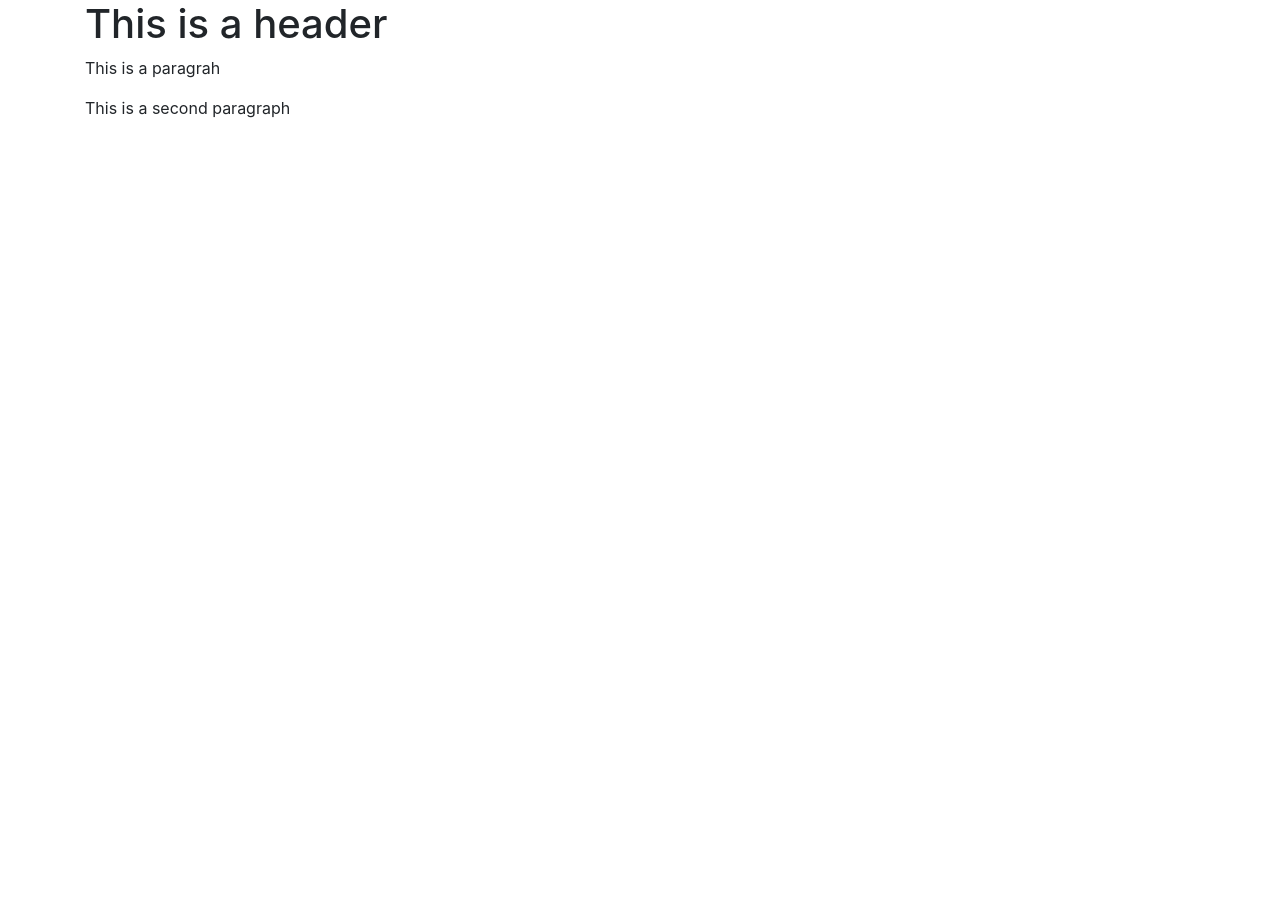
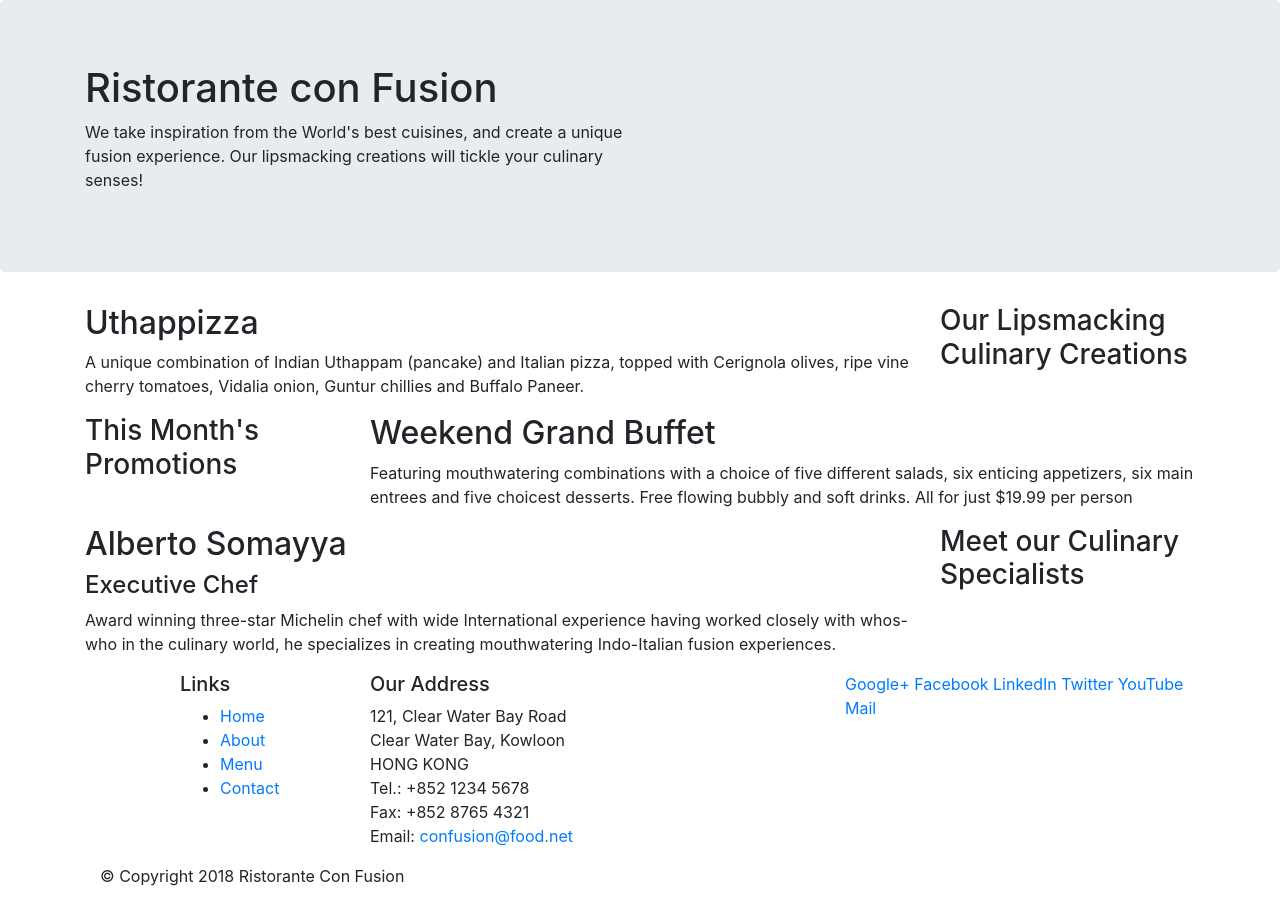
Before and after one commit to pjenifer2/git-test, a website: page index.html in a window 1280 px wide. Before the commit the page ends 800 px from the top, so only its background shows below. Drawn offline with nearby package versions, Linux system fonts and the light colour scheme.

Commit message:
apply bootstrap grid

```diff
--- a/index.html
+++ b/index.html
@@ -8,11 +8,95 @@
     </head>
 
     <body>
+
+        <header class="jumbotron">
+            <div class="container">
+                <div class="row">
+                    <div class="col-12 col-sm-6">
+                        <h1>Ristorante con Fusion</h1>
+                        <p>We take inspiration from the World's best cuisines, and create a unique fusion experience. Our lipsmacking creations will tickle your culinary senses!</p>
+                    </div>
+                    <div class="col-12 col-sm">
+                    </div>
+                </div>
+            </div>
+        </header>
+
         <div class="container">
-        <h1>This is a header</h1>
-        <p>This is a paragrah</p>
-        <p>This is a second paragraph</p>
+            <div class="row">
+                <div class="col-12 col-sm-4 order-sm-last col-md-3">
+                    <h3>Our Lipsmacking Culinary Creations</h3>
+                </div>
+                <div class="col col-sm order-sm-first col-md">
+                    <h2>Uthappizza</h2>
+                    <p>A unique combination of Indian Uthappam (pancake) and Italian pizza, topped with Cerignola olives, ripe vine cherry tomatoes, Vidalia onion, Guntur chillies and Buffalo Paneer.</p>
+                </div>
+            </div>
+
+
+            <div class="row">
+                <div class="col-12 col-sm-4  col-md-3">
+                    <h3>This Month's Promotions</h3>
+                </div>
+                <div class="col col-sm  col-md">
+                    <h2>Weekend Grand Buffet</h2>
+                    <p>Featuring mouthwatering combinations with a choice of five different salads, six enticing appetizers, six main entrees and five choicest desserts. Free flowing bubbly and soft drinks. All for just $19.99 per person </p>
+                </div>
+            </div>
+
+            <div class="row">
+                <div class="col-12 col-sm-4 order-sm-last col-md-3">
+                    <h3>Meet our Culinary Specialists</h3>
+                </div>
+                <div class="col col-sm  order-sm-first col-md">
+                    <h2>Alberto Somayya</h2>
+                    <h4>Executive Chef</h4>
+                    <p>Award winning three-star Michelin chef with wide International experience having worked closely with whos-who in the culinary world, he specializes in creating mouthwatering Indo-Italian fusion experiences. </p>
+                </div>
+            </div>
         </div>
+
+        <footer>
+            <div class="container">
+                <div class="row">
+                    <div class="col-4 offset-1 col-sm-2">
+                        <h5>Links</h5>
+                        <ul>
+                            <li><a href="#">Home</a></li>
+                            <li><a href="#">About</a></li>
+                            <li><a href="#">Menu</a></li>
+                            <li><a href="#">Contact</a></li>
+                        </ul>
+                    </div>
+                    <div class="col-7 col-sm-5">
+                        <h5>Our Address</h5>
+                        <address>
+                          121, Clear Water Bay Road<br>
+                          Clear Water Bay, Kowloon<br>
+                          HONG KONG<br>
+                          Tel.: +852 1234 5678<br>
+                          Fax: +852 8765 4321<br>
+                          Email: <a href="mailto:confusion@food.net">confusion@food.net</a>
+                       </address>
+                    </div>
+                    <div class="col-12 col-sm-4">
+                        <div>
+                            <a href="http://google.com/+">Google+</a>
+                            <a href="http://www.facebook.com/profile.php?id=">Facebook</a>
+                            <a href="http://www.linkedin.com/in/">LinkedIn</a>
+                            <a href="http://twitter.com/">Twitter</a>
+                            <a href="http://youtube.com/">YouTube</a>
+                            <a href="mailto:">Mail</a>
+                        </div>
+                    </div>
+               </div>
+               <div class="row"></div>
+                    <div class="col-auto">
+                        <p>© Copyright 2018 Ristorante Con Fusion</p>
+                    </div>
+               </div>
+            </div>
+        </footer>
 
      <!-- jQuery first, then Popper.js, then Bootstrap JS. -->
      <script src="node_modules/jquery/dist/jquery.slim.min.js"></script>
```
